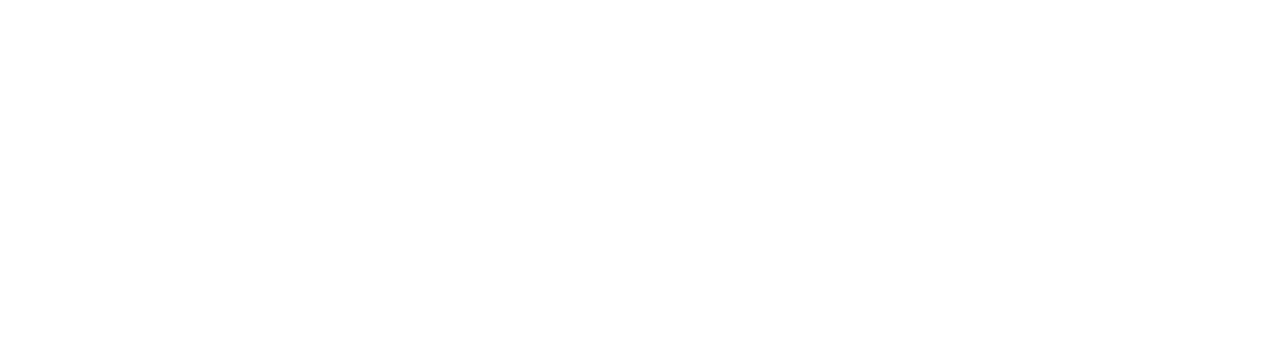
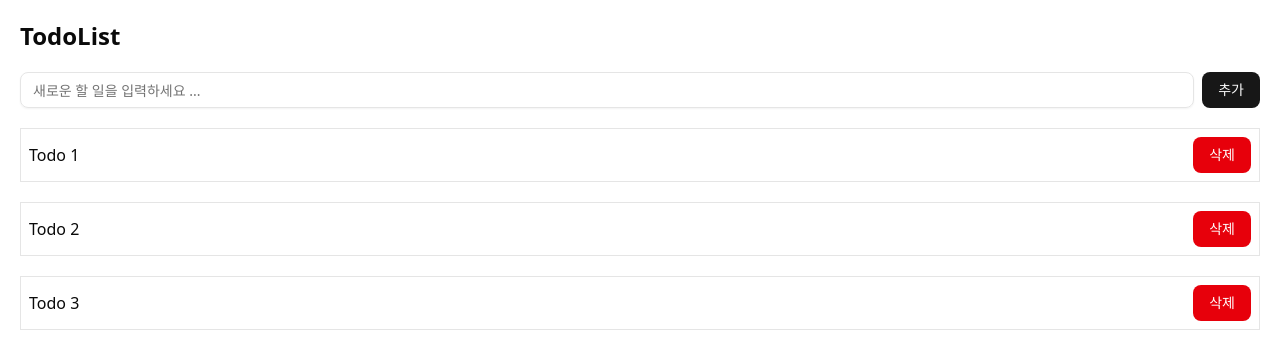
Before and after one commit to JuMoth/onebite-exam, a React (Vite) app: page /todolist in a window 1280 px wide. Before the commit this address had no page. Shown: the top 360 px of the page. Built offline with nearby package versions, Linux system fonts and the light colour scheme.

Commit message:
feat: Todo-list UI

```diff
--- a/src/App.tsx
+++ b/src/App.tsx
@@ -4,6 +4,7 @@ import IndexPage from "./pages/index-page";
 import SignInPage from "./pages/sign-in-page";
 import SignUpPage from "./pages/sign-up-page";
 import CounterPage from "./pages/counter-page";
+import TodoListPage from "./pages/todo-list-page";
 
 function AuthLayout() {
   return (
@@ -19,6 +20,8 @@ function App() {
     <Routes>
       <Route path="/" element={<IndexPage />} />
       <Route path="/counter" element={<CounterPage />} />
+      <Route path="/todolist" element={<TodoListPage />} />
+
       <Route element={<AuthLayout />}>
         <Route path="/sign-in" element={<SignInPage />} />
         <Route path="/sign-up" element={<SignUpPage />} />
--- /dev/null
+++ b/src/components/ui/todo-list/todo-editor.tsx
@@ -0,0 +1,11 @@
+import { Button } from "@/components/ui/button";
+import { Input } from "@/components/ui/input";
+
+export default function TodoEditor() {
+  return (
+    <div className="flex gap-2">
+      <Input placeholder="새로운 할 일을 입력하세요 ..." />
+      <Button>추가</Button>
+    </div>
+  );
+}
--- /dev/null
+++ b/src/components/ui/todo-list/todo-item.tsx
@@ -0,0 +1,16 @@
+import { Button } from "../button";
+
+export default function TodoItem({
+  id,
+  content,
+}: {
+  id: number;
+  content: string;
+}) {
+  return (
+    <div className="flex items-center justify-between border p-2">
+      {content}
+      <Button variant={"destructive"}>삭제</Button>
+    </div>
+  );
+}
--- /dev/null
+++ b/src/pages/todo-list-page.tsx
@@ -0,0 +1,29 @@
+import TodoEditor from "@/components/ui/todo-list/todo-editor";
+import TodoItem from "@/components/ui/todo-list/todo-item";
+
+const dummyTodos = [
+  {
+    id: 1,
+    content: "Todo 1",
+  },
+  {
+    id: 2,
+    content: "Todo 2",
+  },
+  {
+    id: 3,
+    content: "Todo 3",
+  },
+];
+
+export default function TodoListPage() {
+  return (
+    <div className="flex flex-col gap-5 p-5">
+      <h1 className="text-2xl font-bold">TodoList</h1>
+      <TodoEditor />
+      {dummyTodos.map((todo) => (
+        <TodoItem key={todo.id} {...todo} />
+      ))}
+    </div>
+  );
+}
```
